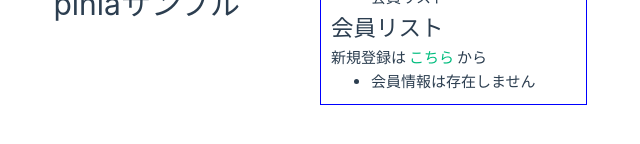
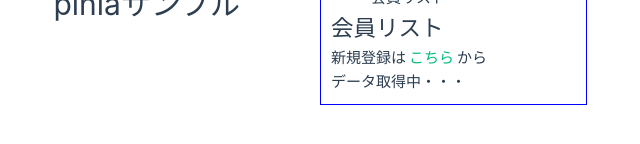
Before and after one commit to capricorn77777/pinia, a Vue app in the folder Desktop/practice/sync2/pinia-fundamental/: page /member/memberList in a window 1280 px wide. Shown: the part 396-540 px from the top of the page, without its empty margins (320-960 px from the left). Built offline with nearby package versions, Linux system fonts and the light colour scheme.

Commit message:
memberList.vueでisLoadingの分岐

```diff
--- a/Desktop/practice/sync2/pinia-fundamental/src/stores/member.ts
+++ b/Desktop/practice/sync2/pinia-fundamental/src/stores/member.ts
@@ -3,6 +3,7 @@ import type {Member} from "@/interfaces";
 
 interface State {
     memberList: Map<number, Member>;
+    isLoading: boolean;
 }
 let _database: IDBDatabase;
 async function getDatabase(): Promise<IDBDatabase> {
@@ -37,7 +38,8 @@ export const useMembersStore = defineStore({
     id: "members",
     state: (): State=> {
         return {
-            memberList: new Map<number, Member>()
+            memberList: new Map<number, Member>(),
+            isLoading: true
         };
     },
     getters: {
--- a/Desktop/practice/sync2/pinia-fundamental/src/views/member/MemberList.vue
+++ b/Desktop/practice/sync2/pinia-fundamental/src/views/member/MemberList.vue
@@ -19,6 +19,12 @@ const isEmptyList = computed(
     }
 )
 
+const isLoading = computed(
+    (): boolean => {
+        return membersStore.isLoading;
+    }
+)
+
 </script>
 <template>
     <h1>会員管理</h1>
@@ -37,7 +43,10 @@ const isEmptyList = computed(
         <p>
             新規登録は<RouterLink v-bind:to="{name: 'MemberAdd'}">こちら</RouterLink>から
         </p>
-        <section>
+        <p v-if="isLoading">
+        データ取得中・・・
+        </p>
+        <section v-else>
             <ul>
                 <li v-if="isEmptyList">会員情報は存在しません</li>
                 <li
```
